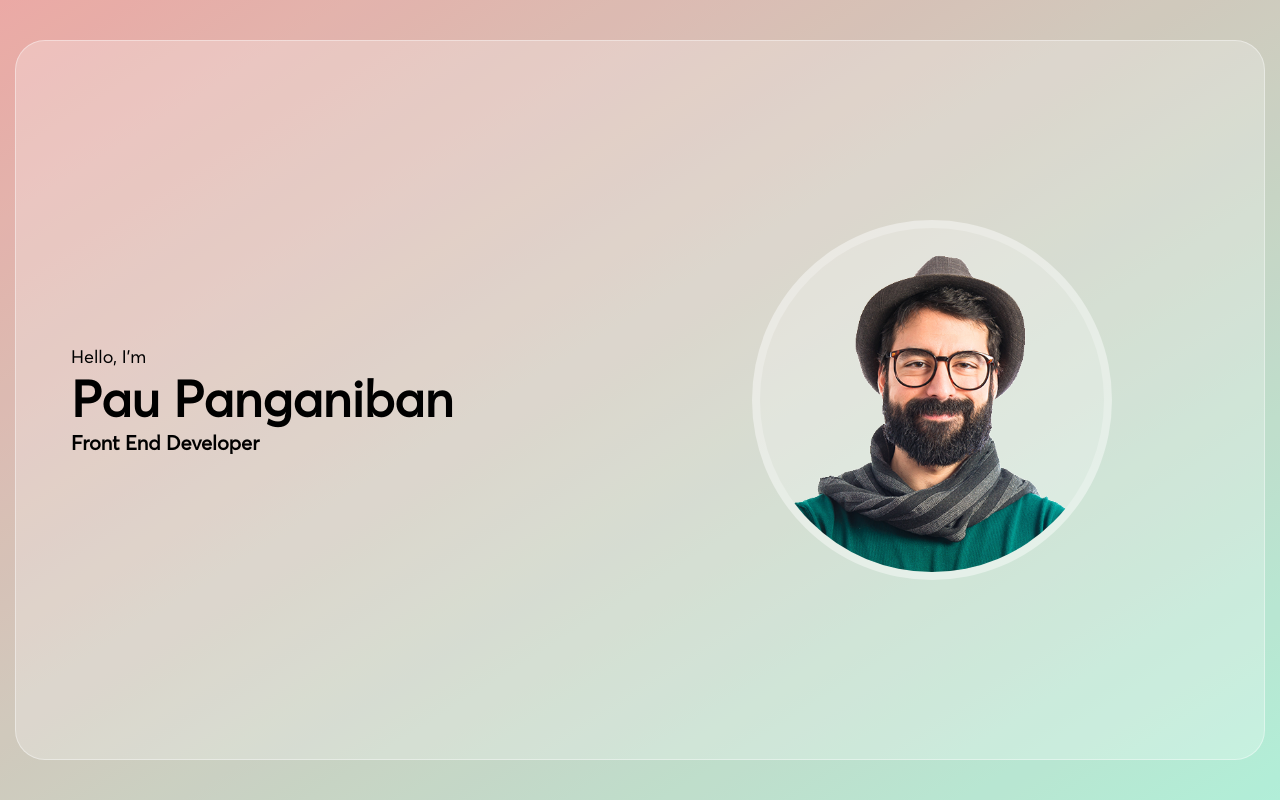
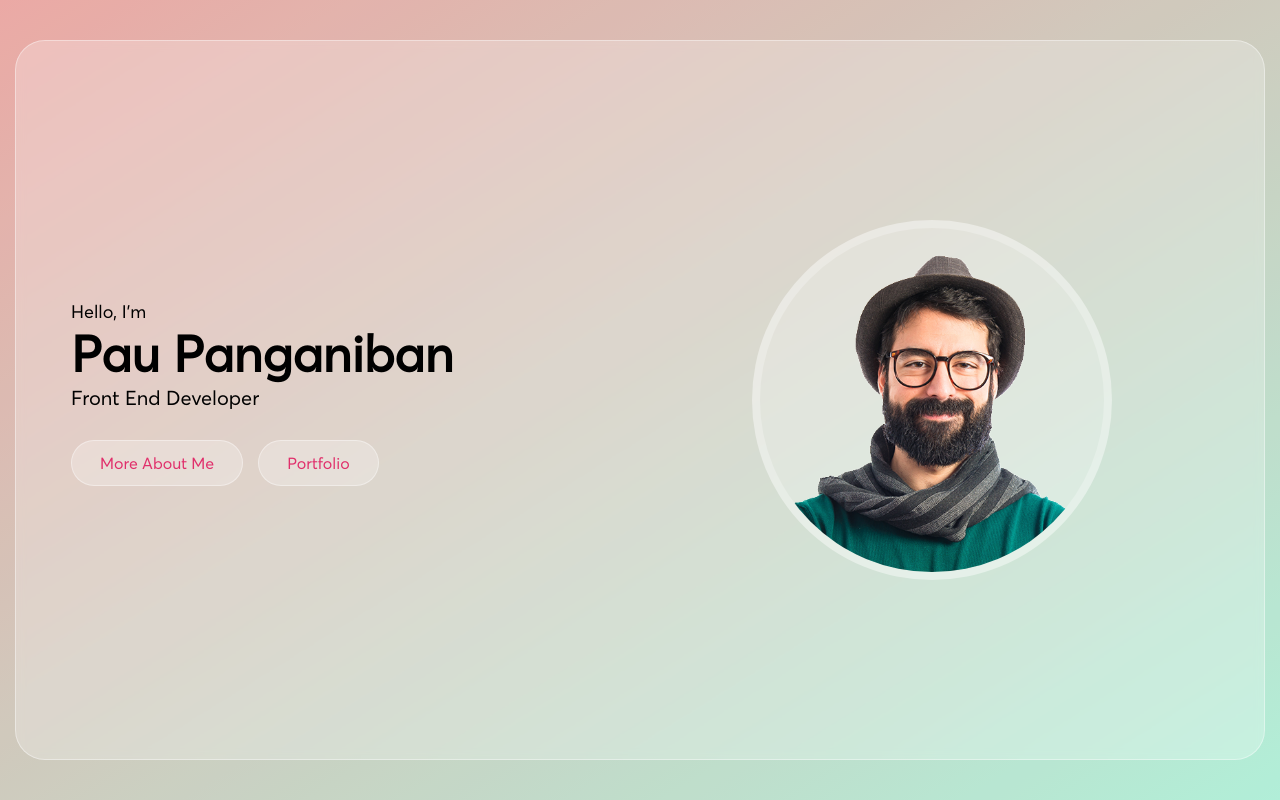
Before and after one commit to paulopanganiban/gsap-react, a Next.js app: page / in a window 1280 px wide. Built offline with nearby package versions, Linux system fonts and the light colour scheme.

Commit message:
end of Hero Component

```diff
--- a/src/components/Hero.tsx
+++ b/src/components/Hero.tsx
@@ -1,6 +1,6 @@
-import React from 'react'
-import styled from 'styled-components';
-import { displayFlexAlignItemsCenter } from '../styles';
+import React from "react";
+import styled from "styled-components";
+import { displayFlexAlignItemsCenter } from "../styles";
 
 const Hero = () => {
   return (
@@ -11,6 +11,8 @@ const Hero = () => {
             <p>Hello, I&rsquo;m</p>
             <h1>pau panganiban</h1>
             <h2>front end developer</h2>
+            <a href="#">more about me</a>
+            <a href="#">portfolio</a>
           </div>
           <div className="home-img">
             <div className="img-box">
@@ -20,12 +22,13 @@ const Hero = () => {
         </div>
       </div>
     </HeroContainer>
-  )
-}
+  );
+};
 
-export default Hero
+export default Hero;
 
 const HeroContainer = styled.section`
+  backdrop-filter: var(--backdrop-filter-blur);
   ${displayFlexAlignItemsCenter};
   padding: 120px 0;
   background-color: var(--white-alpha-25);
@@ -50,8 +53,45 @@ const HeroContainer = styled.section`
   .home-text > h2 {
     font-size: 1.25rem;
     text-transform: capitalize;
+    font-weight: 300;
+    margin: 0 0 30px;
   }
-  .home-text, .home-img {
+  .home-text > a {
+    margin: 0 15px 15px 0;
+    line-height: 1.5;
+    background-color: var(--white-alpha-25);
+    padding: 10px 28px;
+    display: inline-block;
+    border-radius: 30px;
+    border: 1px solid var(--white-alpha-40);
+    color: var(--main-color);
+    text-transform: capitalize;
+    font-family: inherit;
+    font-size: 16px;
+    user-select: none;
+    position: relative;
+    overflow: hidden;
+    vertical-align: middle;
+    &:before {
+      content: "";
+      transition: width 0.3s ease;
+      position: absolute;
+      left: 0;
+      top: 0;
+      height: 100%;
+      width: 0;
+      background-color: var(--main-color);
+      z-index: -1;
+    }
+    &:hover::before {
+      width: 100%;
+    }
+    &:hover {
+      color: var(--white);
+    }
+  }
+  .home-text,
+  .home-img {
     width: 50%;
     padding: 15px;
   }
--- a/src/styles/globals.ts
+++ b/src/styles/globals.ts
@@ -68,4 +68,19 @@ a {
   padding: 0;
   box-sizing: border-box;
 }
+h1,h2 {
+  font-weight: 600;
+}
+h3,h4,h5,h6 {
+  font-weight: 500;
+}
+::-webkit-scrollbar {
+  width: 5px;
+}
+::-webkit-scrollbar-track {
+  background-color: var(--white);
+}
+::-webkit-scrollbar-thumb {
+  background-color: var(--main-color);
+}
 `
```
Also changed, not shown: src/components/About.tsx (added, +9 -0 lines). Lines whose indentation alone changed are shown as unchanged.
